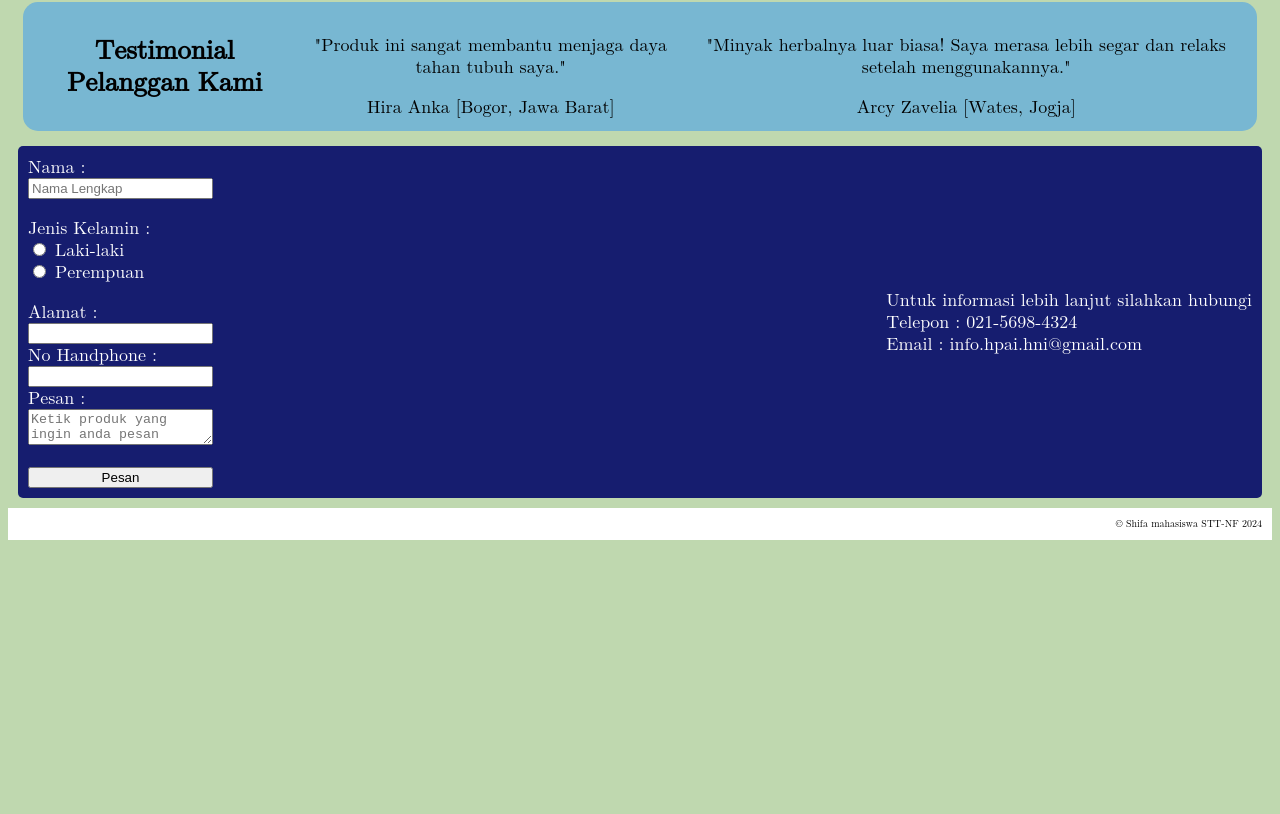
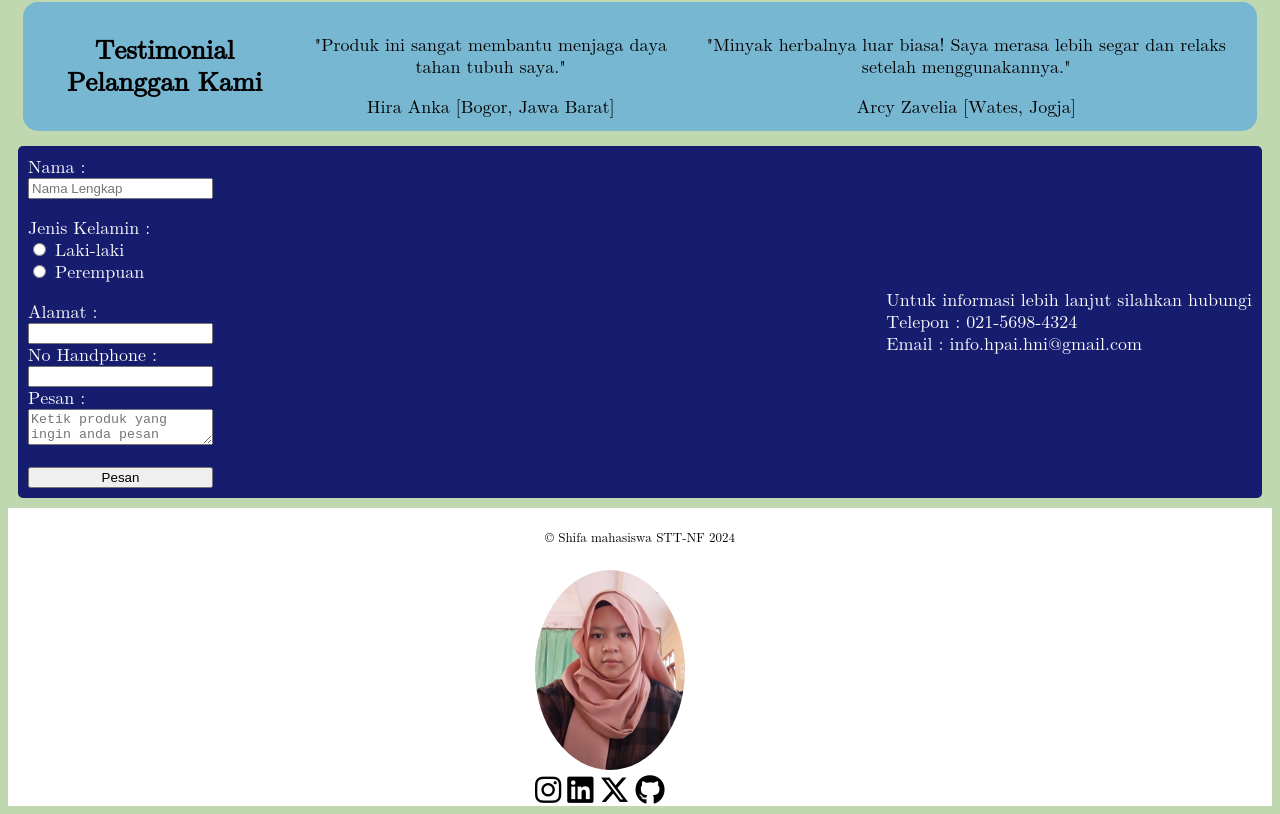
Before and after one commit to ShifaFzyh/Project1-PWeb, a plain HTML site: page index.html in a window 1280 px wide. Shown: the part 2425-3239 px from the top of the page. Before the commit the page ends 2975 px from the top, so only its background shows below. Drawn offline with Linux system fonts and the light colour scheme.

Commit message:
add profil

```diff
--- a/index.html
+++ b/index.html
@@ -2,6 +2,7 @@
 <html lang="id">
     <head>
         <title>HNI - Halal Network International</title>
+        <script src="https://kit.fontawesome.com/a8810a0bfc.js" crossorigin="anonymous"></script>
         <link rel="stylesheet" href="style.css">
     </head>
 
@@ -245,7 +246,16 @@
 
         <!--Footer-->
         <footer id="copy">
-            <p>&copy; Shifa mahasiswa STT-NF 2024</p>
+            <div class="footer">
+                <p>&copy; Shifa mahasiswa STT-NF 2024</p>
+                <img src="img/me.jpeg" class="myFoto">
+                <div class="medsos">
+                    <a href="https://instagram.com/shaa.nur_05"><i class="fa-brands fa-instagram"></i></a>
+                    <a href="https://www.linkedin.com/in/shifa-nur-fauziyyah-977a5532b/"><i class="fa-brands fa-linkedin"></i></i></a>
+                    <a href="https://x.com/Fells_Shi"><i class="fa-brands fa-x-twitter"></i></a>
+                    <a href="https://github.com/ShifaFzyh"><i class="fa-brands fa-github"></i></a>
+                </div>
+            </div>
         </footer>
     </body>
 </html>
--- a/style.css
+++ b/style.css
@@ -190,12 +190,23 @@ form>div {
 /* Footer */
 #copy {
     background-color: #FFFF;
+    display: flex;
+    justify-content: center;
 }
 
-footer > p {
-    text-align: right;
-    font-size: x-small;
+.footer > p {
+    font-size: small;
     padding: 10px;
+}
+
+.myFoto {
+    width: 150px;
+    border-radius: 70%;
+}
+
+.fa-brands {
+    font-size: 30px;
+    color: #000000
 }
 
 /* Responsif */
@@ -244,4 +255,8 @@ footer > p {
         margin-bottom: 20px;
     }
 
+    #copy {
+        font-size: 50px;
+    }
+
 }
```
Also changed, not shown: img/me.jpeg (added).
